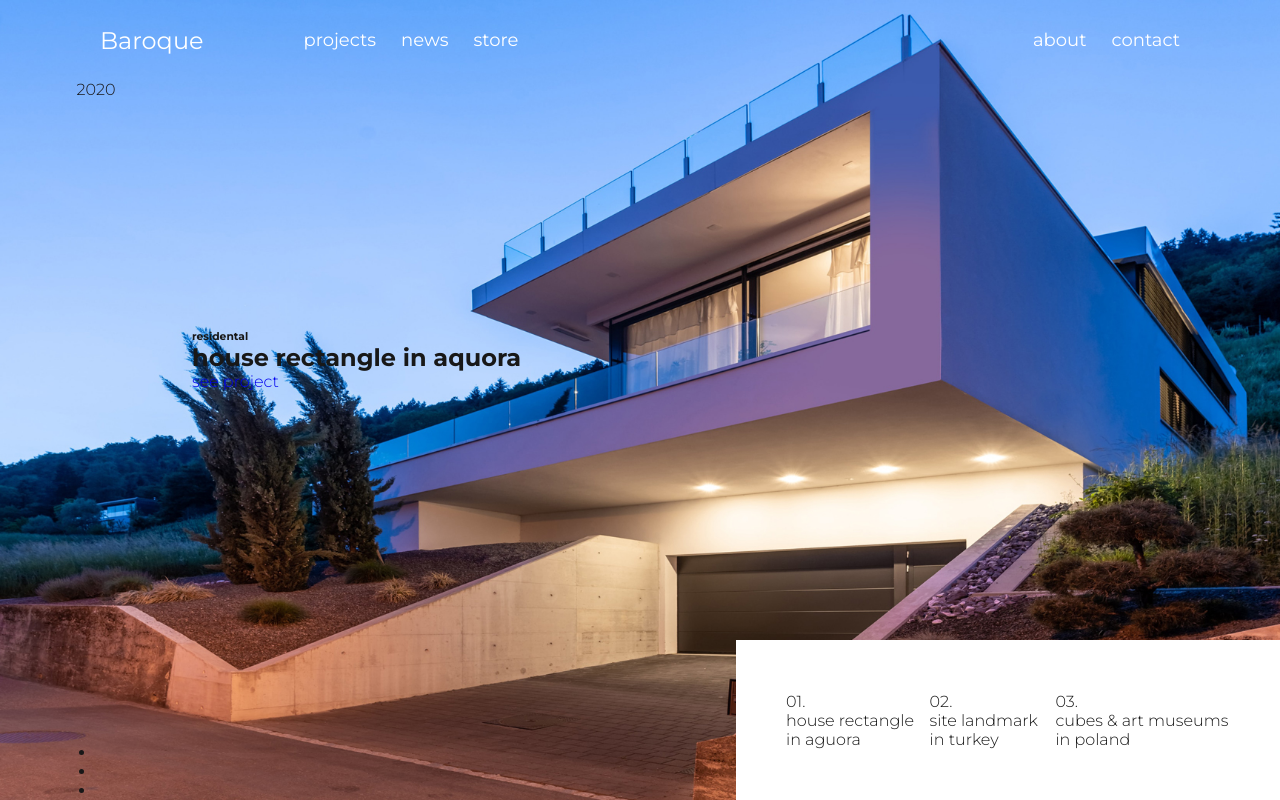
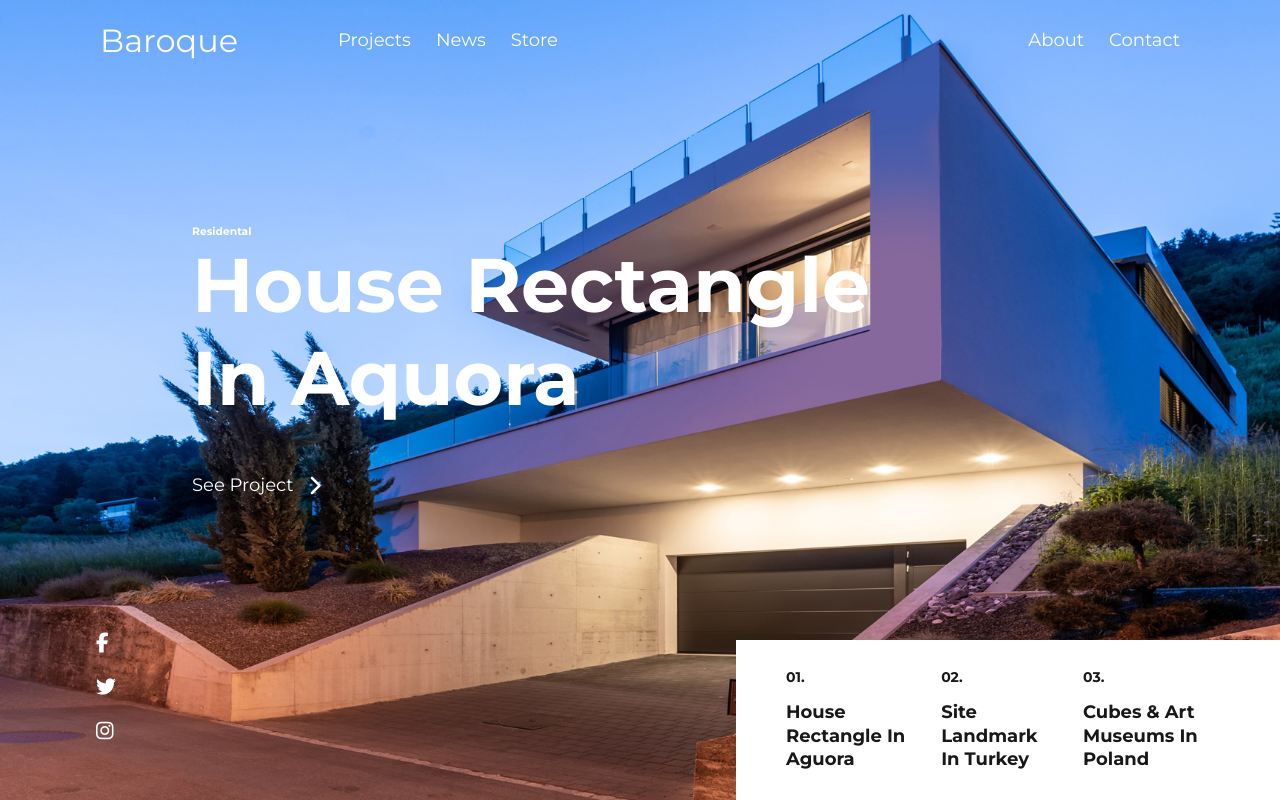
Before and after one commit to AdnanM996/Baroque, a website: page index.html in a window 1280 px wide. Drawn offline with Linux system fonts and the light colour scheme.

Commit message:
finished hero

```diff
--- a/index.html
+++ b/index.html
@@ -4,6 +4,7 @@
     <meta charset="UTF-8">
     <meta name="viewport" content="width=device-width, initial-scale=1.0">
     <link rel="stylesheet" href="css/styles.css">
+    <script src="https://kit.fontawesome.com/2d3142ce39.js" crossorigin="anonymous"></script>
     <title>Baroque</title>
 </head>
 <body>
@@ -34,38 +35,38 @@
             </header><!--end hero-->
 
             <div class="social">
-                <span>2020</span>
 
                 <div class="social__items">
                     <ul>
-                        <li><a href="#"></a></li>
-                        <li><a href="#"></a></li>
-                        <li><a href="#"></a></li>
+                        <li><a href="#"><i class="fab fa-facebook-f"></i></a></li>
+                        <li><a href="#"><i class="fab fa-twitter"></i></a></li>
+                        <li><a href="#"><i class="fab fa-instagram"></i></a></li>
                     </ul>
-                </div>
+                </div><!--end social__items-->
+
             </div><!--end social-->
 
             <div class="text">
-                <h6>residental</h6>
-                <h1>house rectangle in aquora</h1>
+                <h6>Residental</h6>
+                <h1 class="hero--heading">house rectangle in aquora</h1>
 
-                <a href="#">see project</a>
+                <a href="#" class="cta">see project <i class="fas fa-chevron-right"></i></a>
             </div>
 
             <div class="box">
 
                 <div class="box__item">
-                    <span class="box__number">01.</span>
+                    <span class="box--number">01.</span>
                     <p class="box__text">house rectangle in aguora</p>
                 </div>
 
                 <div class="box__item">
-                    <span class="box__number">02.</span>
+                    <span class="box--number">02.</span>
                     <p class="box__text">site landmark in turkey</p>
                 </div>
 
                 <div class="box__item">
-                    <span class="box__number">03.</span>
+                    <span class="box--number">03.</span>
                     <p class="box__text">cubes &amp; art museums in poland</p>
                 </div>
 
--- a/sass/base/_typography.scss
+++ b/sass/base/_typography.scss
@@ -12,6 +12,55 @@ body {
 
 .logo {
     color: $color-primary;
-    font-size: 2.4rem;
+    font-size: 3.2rem;
     font-weight: 400;
 }
+
+.hero {
+
+    & h6 {
+        color: $color-primary;
+    }
+
+    &--heading {
+        font-size: 7.6rem;
+        font-weight: 700;
+        width: 75rem;
+        color: $color-primary;
+        text-transform: capitalize;
+        margin-bottom: 5rem;
+    }
+}
+
+.box {
+
+    &--number {
+        font-size: 1.4rem;
+        font-weight: 700;
+        margin-bottom: 1.5rem;
+    }
+
+    &__text {
+        font-size: 1.8rem;
+        font-weight: 700;
+        line-height: 1.3;
+        text-transform: capitalize;
+    }
+}
+
+//Social icons
+
+.fab {
+    color: $color-primary;
+    font-size: 2rem;
+    transition: all .3s ease-in-out;
+
+    &:hover {
+        color: $color-terheary;
+    }
+}
+
+.fa-chevron-right {
+    margin: 0rem 0rem 1.5rem 1rem;
+    font-size: 2rem;
+}
--- a/sass/components/_buttons.scss
+++ b/sass/components/_buttons.scss
@@ -0,0 +1,7 @@
+.cta {
+    color: $color-primary;
+    display: inline-block;
+    font-size: 1.8rem;
+    font-weight: 400;
+    text-transform: capitalize;
+}
--- a/sass/layout/_grid.scss
+++ b/sass/layout/_grid.scss
@@ -17,15 +17,26 @@
         display: flex;
         justify-content: space-between;
         align-items: center;
-        padding: 0rem 10rem;
+        padding: 2.5rem 10rem;
     }
 
     & .social {
         grid-area: social;
         display: flex;
-        justify-content: space-between;
+        justify-content: flex-end;
         align-items: center;
         flex-direction: column;
+        padding-bottom: 7.5rem;
+
+        &__items {
+            & ul {
+                & li {
+                    &:not(:last-child) {
+                        margin-bottom: 2.5rem;
+                    }
+                }
+            }
+        }
     }
 
     & .text {
@@ -46,5 +57,16 @@
         justify-content: space-between;
         align-items: center;
         padding: 5rem;
+
+        &__item {
+            display: flex;
+            justify-content: space-between;
+            align-items: flex-start;
+            flex-direction: column;
+
+            &:not(:last-child) {
+                margin-right: 3rem;
+            }
+        }
     }
 }
--- a/sass/layout/_navigation.scss
+++ b/sass/layout/_navigation.scss
@@ -28,9 +28,14 @@
         font-size: 1.8rem;
         font-weight: 400;
         transition: all .3s ease-in-out;
+        text-transform: capitalize;
 
         &:hover {
             color: $color-terheary;
         }
     }
 }
+
+ul {
+    list-style: none;
+}
--- a/sass/main.scss
+++ b/sass/main.scss
@@ -4,6 +4,9 @@
 
 @import 'base/reset';
 @import 'base/typography';
+
+@import 'components/buttons';
+@import 'components/sliders';
 
 @import 'layout/footer';
 @import 'layout/forms';
```
Also changed, not shown: css/styles.css.
